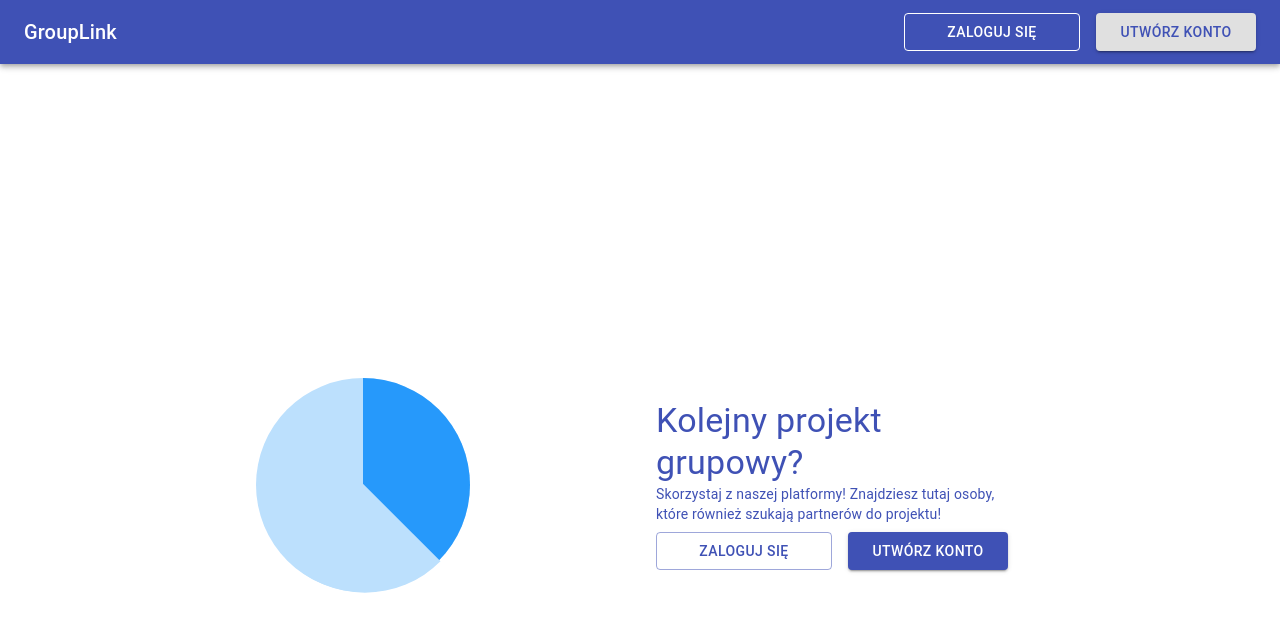
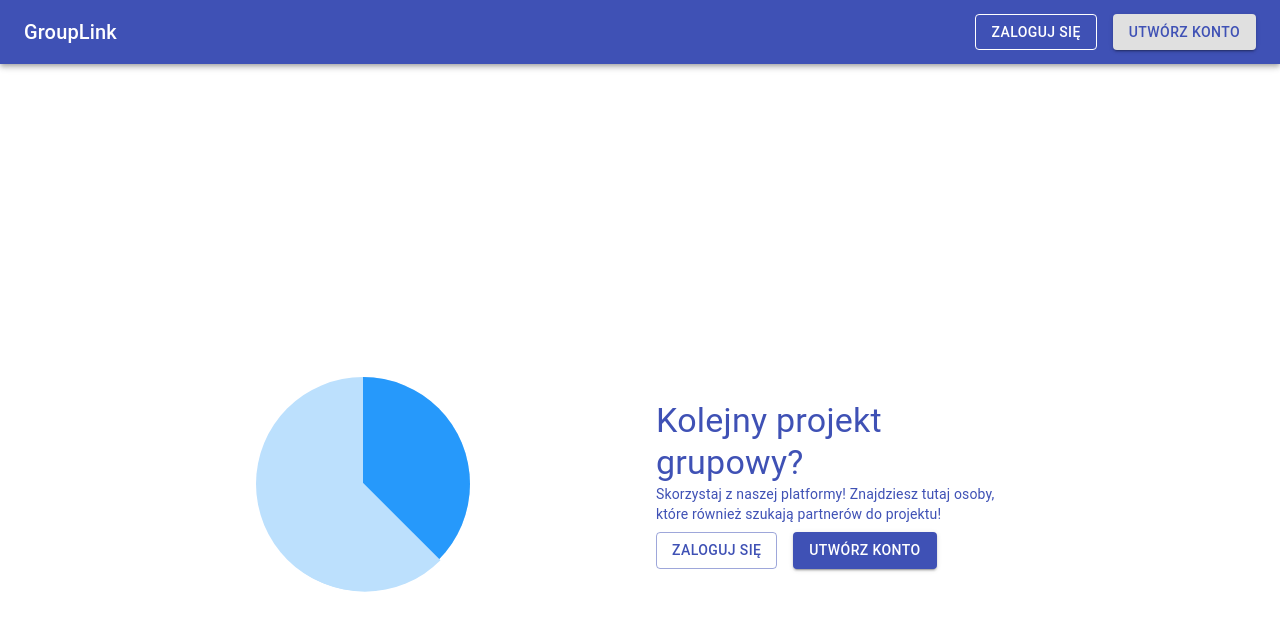
Before and after one commit to Asder98/Grouplink, a React (Create React App) app in the folder GroupLinkWeb/grouplink-app/: page / in a window 1280 px wide. Shown: the top 632 px of the page. Built offline with nearby package versions, Linux system fonts and the light colour scheme.

Commit message:
ApplocationBar Added

```diff
--- /dev/null
+++ b/GroupLinkWeb/grouplink-app/src/components/ApplicationBar/ApplicationBar.js
@@ -0,0 +1,27 @@
+import React from "react";
+import styles from "./ApplicationBar.module.css";
+import { AppBar, Toolbar, Typography, Button, Box } from "@material-ui/core";
+
+const ApplicationBar = () => {
+  return (
+    <AppBar position="relative">
+      <Toolbar>
+        <Typography variant="h6" className={styles.title}>
+          GroupLink
+        </Typography>
+        <Box mr={2}>
+          <Button color="inherit" variant="outlined">
+            <Typography variant="button">Zaloguj się</Typography>
+          </Button>
+        </Box>
+        <Button color="inherit" variant="contained">
+          <Typography variant="button" color="primary">
+            Utwórz konto
+          </Typography>
+        </Button>
+      </Toolbar>
+    </AppBar>
+  );
+};
+
+export default ApplicationBar;
--- /dev/null
+++ b/GroupLinkWeb/grouplink-app/src/components/ApplicationBar/ApplicationBar.module.css
@@ -0,0 +1,13 @@
+.title {
+    flex-grow: 1
+}
+
+.signInButton {
+    width: 140px;
+    height: 24px;
+}
+
+.signUpButton {
+    width: 140px;
+    height: 24px;
+}
--- a/GroupLinkWeb/grouplink-app/src/containters/Landing/Landing.js
+++ b/GroupLinkWeb/grouplink-app/src/containters/Landing/Landing.js
@@ -1,55 +1,42 @@
-import React from 'react'
-import styles from './Landing.module.css';
-import { AppBar, Toolbar, Typography, Button, Container, Card, Box, Paper } from '@material-ui/core';
+import React from "react";
+import styles from "./Landing.module.css";
+import { Typography, Button, Box, Paper } from "@material-ui/core";
 
-const StartPage = ({match}) => {
+const StartPage = ({ match }) => {
   console.log(match);
 
   return (
-        <div>
-        <AppBar position="relative" >
-          <Toolbar>
-            <Typography variant="h6" className={styles.title}>
-              GroupLink
-            </Typography>
-            <Box mr={2}>
-              <Button className={styles.signInButton} color="inherit" variant="outlined">
-                  <Typography variant="button">
-                      Zaloguj się
-                  </Typography>
-              </Button>
-            </Box>
-            <Button className={styles.signUpButton} color="inherit" variant="contained">
-                <Typography variant="button" color="primary">
-                    Utwórz konto
-                </Typography>
-            </Button>
-
-          </Toolbar>
-        </AppBar>
-        <Box display="flex" alignItems="center" flexWrap="nowrap" justifyContent="space-between" className={styles.cardWrapper}>
+    <Box
+      display="flex"
+      alignItems="center"
+      flexWrap="nowrap"
+      justifyContent="space-between"
+      className={styles.cardWrapper}
+    >
       <div className={styles.graph}>
-            <div className={styles.innerGraph}/>
-            <div className={styles.innerGraph2}/>
+        <div className={styles.innerGraph} />
+        <div className={styles.innerGraph2} />
       </div>
       <Paper elevation={0} className={styles.paper}>
-            <Box  flexDirection="column" display="flex" justifyContent="space-beetwen">
-
+        <Box
+          flexDirection="column"
+          display="flex"
+          justifyContent="space-beetwen"
+        >
           <Typography variant="h4" color="primary">
             Kolejny projekt grupowy?
           </Typography>
           <Typography variant="body2" color="primary" mt={1}>
-                Skorzystaj z naszej platformy! Znajdziesz tutaj osoby, które również szukają partnerów do projektu!
+            Skorzystaj z naszej platformy! Znajdziesz tutaj osoby, które również
+            szukają partnerów do projektu!
           </Typography>
           <Box display="flex" flexDirection="row" mt={1}>
-              <Box mr={2} >
-                <Button className={styles.signInButton} color="primary" variant="outlined">
-                    <Typography variant="button">
-                        Zaloguj się
-                    </Typography>
+            <Box mr={2}>
+              <Button color="primary" variant="outlined">
+                <Typography variant="button">Zaloguj się</Typography>
               </Button>
             </Box>
-              <Button className={styles.signUpButton} color="primary" variant="contained">
+            <Button color="primary" variant="contained">
               <Typography variant="button" color="inherit">
                 Utwórz konto
               </Typography>
@@ -58,8 +45,7 @@ const StartPage = ({match}) => {
         </Box>
       </Paper>
     </Box>
-      </div>
-    )
-}
+  );
+};
 
-export default StartPage
+export default StartPage;
--- a/GroupLinkWeb/grouplink-app/src/hoc/Layout/Layout.js
+++ b/GroupLinkWeb/grouplink-app/src/hoc/Layout/Layout.js
@@ -1,10 +1,12 @@
 import React from "react";
+import ApplicationBar from "../../components/ApplicationBar/ApplicationBar";
 
-import classes from './Layout.module.css';
+import classes from "./Layout.module.css";
 
-const Layout = ({children}) => {
+const Layout = ({ children }) => {
   return (
     <React.Fragment>
+      <ApplicationBar />
       <main className={classes.Content}>{children}</main>
     </React.Fragment>
   );
```
Lines whose indentation alone changed are shown as unchanged.
